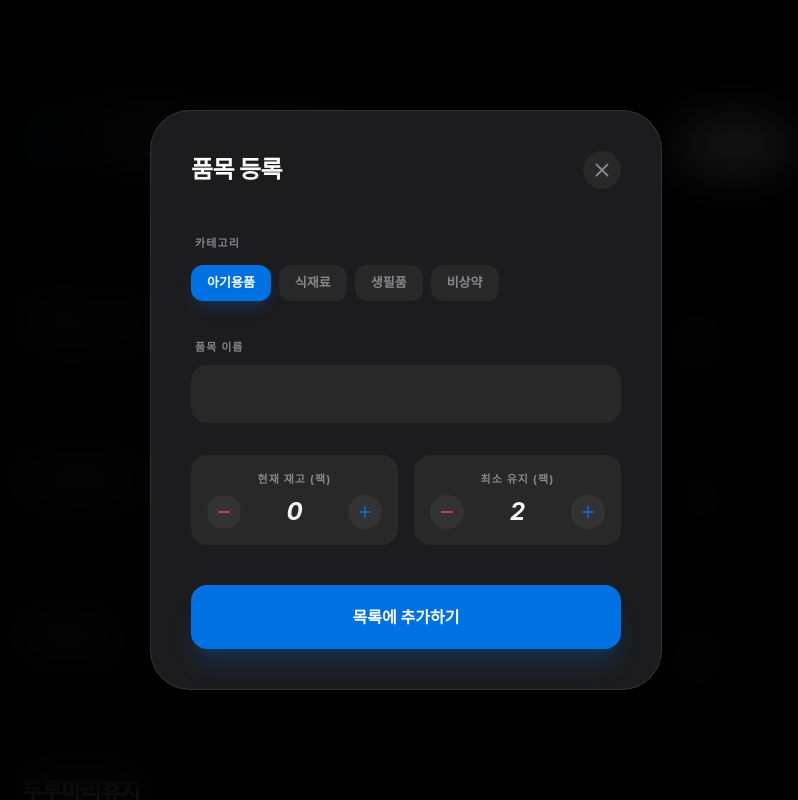
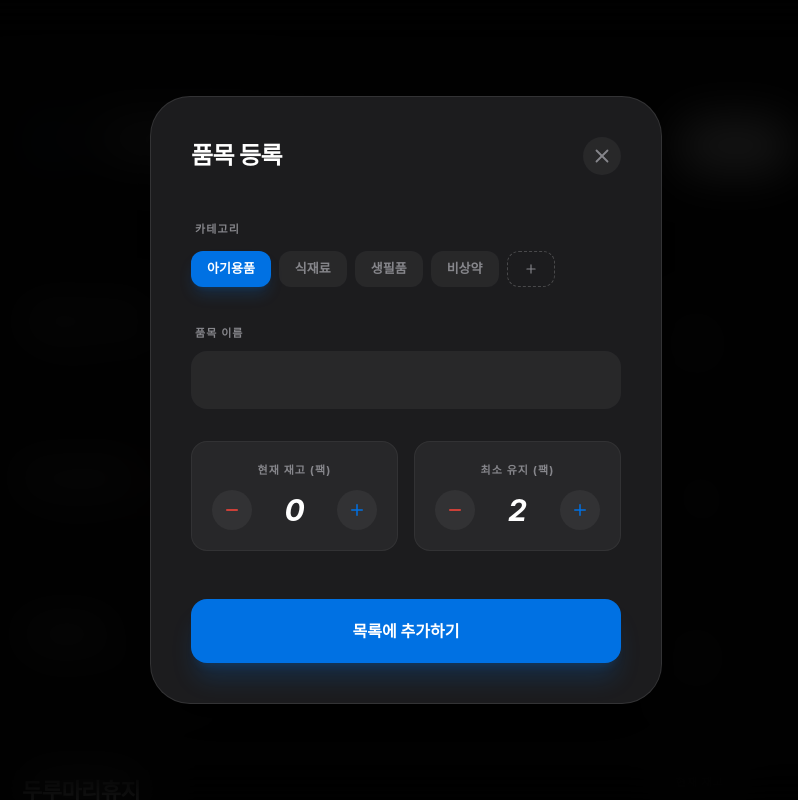
Before and after one commit to hyeoni2/home-inventory, a Next.js app: page / in a window 1280 px wide. Both pictures are taken after a click on the button "품목 추가". Shown: the top 800 px of the page, without its empty margins (234-1032 px from the left). Built offline with nearby package versions, Linux system fonts and the light colour scheme.

Commit message:
카테고리 관리 기능 복구 및 수량 조절 UI 최종 최적화

```diff
--- a/pages/index.js
+++ b/pages/index.js
@@ -1,7 +1,7 @@
 import { useState } from 'react';
 import fs from 'fs';
 import path from 'path';
-import { Plus, Trash2, Package, X, AlertCircle, Home as HomeIcon, Check, Minus, Plus as PlusIcon, Edit3 } from 'lucide-react';
+import { Plus, Trash2, Package, X, AlertCircle, Home as HomeIcon, Check, Minus, Plus as PlusIcon, Edit3, PlusCircle } from 'lucide-react';
 
 export async function getServerSideProps() {
   const filePath = path.join(process.cwd(), 'data', 'inventory.md');
@@ -17,8 +17,10 @@ export async function getServerSideProps() {
 export default function Home({ initialData }) {
   const [items, setItems] = useState(initialData);
   const [isModalOpen, setIsModalOpen] = useState(false);
-  const [editingId, setEditingId] = useState(null); // 수정 중인 아이템 ID
+  const [editingId, setEditingId] = useState(null);
   const [deleteIndex, setDeleteIndex] = useState(null);
+
+  // 🏷️ 카테고리 상태 관리
   const [categories, setCategories] = useState(['아기용품', '식재료', '생필품', '비상약']);
   const [newCatInput, setNewCatInput] = useState('');
   const [isAddingCat, setIsAddingCat] = useState(false);
@@ -26,21 +28,28 @@ export default function Home({ initialData }) {
   const initialForm = { name: '', category: '아기용품', current: 0, min: 2, unit: '팩' };
   const [formData, setFormData] = useState(initialForm);
 
+  // ☁️ GitHub API 연동 저장 로직
   const saveToFile = async (updatedItems) => {
     let mdContent = `# 📦 우리집 재고 현황 (구리 두산)\n\n| 품목 | 카테고리 | 현재 | 최소 | 단위 | 상태 |\n| :--- | :--- | :---: | :---: | :--- | :--- |\n`;
     updatedItems.forEach(item => {
       const status = item.current <= item.min ? '🚨 부족' : '✅ 여유';
       mdContent += `| **${item.name}** | ${item.category} | ${item.current} | ${item.min} | ${item.unit} | ${status} |\n`;
     });
-    await fetch('/api/update', {
+
+    // API 호출 (GitHub에 직접 커밋)
+    const response = await fetch('/api/update', {
       method: 'POST',
       headers: { 'Content-Type': 'application/json' },
       body: JSON.stringify({ content: mdContent }),
     });
-    setItems(updatedItems.map((item, idx) => ({ ...item, id: idx })));
+
+    if (response.ok) {
+      setItems(updatedItems.map((item, idx) => ({ ...item, id: idx })));
+    } else {
+      alert('GitHub 저장 실패! Vercel 환경 변수를 확인해주세요.');
+    }
   };
 
-  // 모달 열기 (추가/수정 공용)
   const openModal = (item = null) => {
     if (item) {
       setFormData({ ...item });
@@ -54,12 +63,9 @@ export default function Home({ initialData }) {
 
   const handleSave = () => {
     if (!formData.name) return;
-    let updated;
-    if (editingId !== null) {
-      updated = items.map(item => item.id === editingId ? formData : item);
-    } else {
-      updated = [...items, formData];
-    }
+    let updated = editingId !== null
+      ? items.map(item => item.id === editingId ? formData : item)
+      : [...items, formData];
     saveToFile(updated);
     setIsModalOpen(false);
   };
@@ -69,13 +75,33 @@ export default function Home({ initialData }) {
     setDeleteIndex(null);
   };
 
+  // 🏷️ 카테고리 추가/삭제 함수
+  const addCategory = () => {
+    if (newCatInput && !categories.includes(newCatInput)) {
+      const updatedCats = [...categories, newCatInput];
+      setCategories(updatedCats);
+      setFormData({ ...formData, category: newCatInput });
+      setNewCatInput('');
+      setIsAddingCat(false);
+    }
+  };
+
+  const removeCategory = (catToDelete) => {
+    if (categories.length <= 1) return;
+    const updatedCats = categories.filter(c => c !== catToDelete);
+    setCategories(updatedCats);
+    if (formData.category === catToDelete) {
+      setFormData({ ...formData, category: updatedCats[0] });
+    }
+  };
+
   return (
     <div className="min-h-screen bg-[#0a0a0a] text-[#f5f5f7] p-6 md:p-20 font-[-apple-system,system-ui,sans-serif] antialiased">
       <div className="max-w-3xl mx-auto">
 
         <header className="flex justify-between items-end mb-24 pb-8 border-b border-white/5">
           <div className="space-y-4">
-            <p className="text-[12px] font-bold text-[#86868b] tracking-[0.3em] pl-1.5 opacity-60 uppercase tracking-tighter italic">Guri Doosan Dashboard</p>
+            <p className="text-[12px] font-bold text-[#86868b] tracking-[0.3em] pl-1.5 opacity-60 uppercase">Guri Doosan Dashboard</p>
             <div className="flex items-center gap-5">
               <div className="w-14 h-14 bg-[#1c1c1e] rounded-2xl flex items-center justify-center border border-white/5 shadow-2xl">
                 <HomeIcon size={30} className="text-[#0071e3]" />
@@ -83,7 +109,7 @@ export default function Home({ initialData }) {
               <h1 className="text-4xl font-bold tracking-tight text-white">우리집 재고관리<span className="text-[#0071e3]">.</span></h1>
             </div>
           </div>
-          <button onClick={() => openModal()} className="bg-white text-black px-7 py-3.5 rounded-full text-[14px] font-bold hover:scale-105 transition-all active:scale-95 shadow-lg">품목 추가</button>
+          <button onClick={() => openModal()} className="bg-white text-black px-7 py-3.5 rounded-full text-[14px] font-bold hover:scale-105 transition-all active:scale-95 shadow-lg shadow-white/5">품목 추가</button>
         </header>
 
         <div className="space-y-10">
@@ -122,66 +148,97 @@ export default function Home({ initialData }) {
             <div className="bg-[#1c1c1e] border border-white/10 w-full max-w-lg rounded-[2.5rem] p-10 shadow-2xl animate-in zoom-in-95 duration-200">
               <div className="flex justify-between items-center mb-10">
                 <h2 className="text-2xl font-bold text-white tracking-tight">{editingId !== null ? '품목 수정' : '품목 등록'}</h2>
-                <button onClick={() => setIsModalOpen(false)} className="text-[#86868b] hover:text-white p-2 bg-white/5 rounded-full"><X size={22}/></button>
+                <button onClick={() => setIsModalOpen(false)} className="text-[#86868b] hover:text-white p-2 bg-white/5 rounded-full transition-colors"><X size={22}/></button>
               </div>
 
               <div className="space-y-8">
+                {/* 🏷️ [복구됨] 카테고리 관리 섹션 */}
                 <div className="space-y-3">
                   <label className="text-[11px] font-bold text-[#86868b] uppercase tracking-widest ml-1">카테고리</label>
                   <div className="flex flex-wrap gap-2">
                     {categories.map((cat) => (
-                      <button key={cat} onClick={() => setFormData({...formData, category: cat})} className={`px-4 py-2 rounded-xl text-[13px] font-bold transition-all ${formData.category === cat ? 'bg-[#0071e3] text-white shadow-lg shadow-[#0071e3]/20' : 'bg-white/5 text-[#86868b] hover:bg-white/10'}`}>{cat}</button>
+                      <div key={cat} className="group/cat relative">
+                        <button
+                          onClick={() => setFormData({...formData, category: cat})}
+                          className={`px-4 py-2 rounded-xl text-[13px] font-bold transition-all ${formData.category === cat ? 'bg-[#0071e3] text-white shadow-lg shadow-[#0071e3]/20' : 'bg-white/5 text-[#86868b] hover:bg-white/10'}`}
+                        >
+                          {cat}
+                        </button>
+                        <button
+                          onClick={(e) => { e.stopPropagation(); removeCategory(cat); }}
+                          className="absolute -top-1.5 -right-1.5 bg-[#ff453a] text-white rounded-full p-0.5 opacity-0 group-hover/cat:opacity-100 transition-opacity"
+                        >
+                          <X size={10} strokeWidth={4} />
+                        </button>
+                      </div>
                     ))}
+                    {isAddingCat ? (
+                      <div className="flex items-center gap-1 animate-in slide-in-from-left-2">
+                        <input
+                          autoFocus
+                          type="text"
+                          value={newCatInput}
+                          onChange={(e) => setNewCatInput(e.target.value)}
+                          onKeyDown={(e) => e.key === 'Enter' && addCategory()}
+                          className="bg-white/5 border border-[#0071e3] rounded-xl px-3 py-1.5 text-[13px] text-white focus:outline-none w-24"
+                          placeholder="새 분류"
+                        />
+                        <button onClick={addCategory} className="text-[#0071e3] p-1"><Check size={16} /></button>
+                      </div>
+                    ) : (
+                      <button onClick={() => setIsAddingCat(true)} className="px-4 py-2 rounded-xl border border-dashed border-white/20 text-[#86868b] text-[13px] hover:border-white/40"><Plus size={14}/></button>
+                    )}
                   </div>
                 </div>
 
                 <div className="space-y-2">
                   <label className="text-[11px] font-bold text-[#86868b] uppercase tracking-widest ml-1">품목 이름</label>
-                  <input type="text" value={formData.name} onChange={(e) => setFormData({...formData, name: e.target.value})} className="w-full bg-white/5 rounded-2xl p-4 text-[16px] text-white focus:outline-none border border-transparent" />
+                  <input type="text" value={formData.name} onChange={(e) => setFormData({...formData, name: e.target.value})} className="w-full bg-white/5 rounded-2xl p-4 text-[16px] text-white focus:outline-none border border-transparent focus:border-white/10 transition-all" />
                 </div>
 
                 <div className="grid grid-cols-2 gap-4">
-                  <div className="space-y-2 text-center bg-white/5 rounded-2xl p-4">
-                    <label className="text-[11px] font-bold text-[#86868b] uppercase tracking-widest block mb-2">현재 재고 ({formData.unit})</label>
+                  <div className="space-y-2 text-center bg-white/5 rounded-2xl p-5 border border-white/5">
+                    <label className="text-[11px] font-bold text-[#86868b] uppercase tracking-widest block mb-3">현재 재고 ({formData.unit})</label>
                     <div className="flex items-center justify-between">
-                      <button onClick={() => setFormData(p => ({...p, current: Math.max(0, p.current - 1)}))} className="p-2 bg-white/5 rounded-full text-[#ff453a]"><Minus size={18}/></button>
-                      <span className="text-2xl font-bold italic">{formData.current}</span>
-                      <button onClick={() => setFormData(p => ({...p, current: p.current + 1}))} className="p-2 bg-white/5 rounded-full text-[#0071e3]"><PlusIcon size={18}/></button>
+                      <button onClick={() => setFormData(p => ({...p, current: Math.max(0, p.current - 1)}))} className="w-10 h-10 bg-white/5 rounded-full flex items-center justify-center text-[#ff453a] hover:bg-white/10 active:scale-90 transition-all"><Minus size={18}/></button>
+                      <span className="text-3xl font-bold italic text-white">{formData.current}</span>
+                      <button onClick={() => setFormData(p => ({...p, current: p.current + 1}))} className="w-10 h-10 bg-white/5 rounded-full flex items-center justify-center text-[#0071e3] hover:bg-white/10 active:scale-90 transition-all"><PlusIcon size={18}/></button>
                     </div>
                   </div>
-                  <div className="space-y-2 text-center bg-white/5 rounded-2xl p-4">
-                    <label className="text-[11px] font-bold text-[#86868b] uppercase tracking-widest block mb-2">최소 유지 ({formData.unit})</label>
+                  <div className="space-y-2 text-center bg-white/5 rounded-2xl p-5 border border-white/5">
+                    <label className="text-[11px] font-bold text-[#86868b] uppercase tracking-widest block mb-3">최소 유지 ({formData.unit})</label>
                     <div className="flex items-center justify-between">
-                      <button onClick={() => setFormData(p => ({...p, min: Math.max(0, p.min - 1)}))} className="p-2 bg-white/5 rounded-full text-[#ff453a]"><Minus size={18}/></button>
-                      <span className="text-2xl font-bold italic">{formData.min}</span>
-                      <button onClick={() => setFormData(p => ({...p, min: p.min + 1}))} className="p-2 bg-white/5 rounded-full text-[#0071e3]"><PlusIcon size={18}/></button>
+                      <button onClick={() => setFormData(p => ({...p, min: Math.max(0, p.min - 1)}))} className="w-10 h-10 bg-white/5 rounded-full flex items-center justify-center text-[#ff453a] hover:bg-white/10 active:scale-90 transition-all"><Minus size={18}/></button>
+                      <span className="text-3xl font-bold italic text-white">{formData.min}</span>
+                      <button onClick={() => setFormData(p => ({...p, min: p.min + 1}))} className="w-10 h-10 bg-white/5 rounded-full flex items-center justify-center text-[#0071e3] hover:bg-white/10 active:scale-90 transition-all"><PlusIcon size={18}/></button>
                     </div>
                   </div>
                 </div>
               </div>
 
-              <button onClick={handleSave} className="w-full bg-[#0071e3] text-white font-bold py-5 rounded-2xl mt-10 text-[16px] shadow-xl shadow-[#0071e3]/20 active:scale-[0.98]">
+              <button onClick={handleSave} className="w-full bg-[#0071e3] text-white font-bold py-5 rounded-2xl mt-12 text-[16px] shadow-xl shadow-[#0071e3]/20 active:scale-[0.98] transition-all">
                 {editingId !== null ? '변경사항 저장하기' : '목록에 추가하기'}
               </button>
             </div>
           </div>
         )}
 
+        {/* 삭제 모달 생략 (코드 동일) */}
         {deleteIndex !== null && (
           <div className="fixed inset-0 z-[60] flex items-center justify-center bg-black/80 backdrop-blur-xl p-6">
-            <div className="bg-[#1c1c1e] w-full max-w-sm rounded-[32px] p-10 text-center border border-white/10 shadow-2xl">
+            <div className="bg-[#1c1c1e] w-full max-w-sm rounded-[32px] p-10 text-center border border-white/10 shadow-2xl animate-in zoom-in-95 duration-200">
               <div className="w-16 h-16 bg-[#ff453a]/10 text-[#ff453a] rounded-full flex items-center justify-center mx-auto mb-8 border border-[#ff453a]/20"><AlertCircle size={32} /></div>
-              <h2 className="text-[20px] font-bold mb-3 text-white">정말 삭제하시겠습니까?</h2>
+              <h2 className="text-[20px] font-bold mb-3 text-white tracking-tight">정말 삭제하시겠습니까?</h2>
               <div className="flex flex-col gap-3">
-                <button onClick={confirmDelete} className="py-4 bg-[#ff453a] text-white rounded-2xl font-semibold hover:bg-[#ff3b30]">삭제</button>
-                <button onClick={() => setDeleteIndex(null)} className="py-4 text-[#0071e3] font-semibold">취소</button>
+                <button onClick={confirmDelete} className="py-4 bg-[#ff453a] text-white rounded-2xl font-semibold text-[15px] hover:bg-[#ff3b30] transition-colors shadow-lg shadow-[#ff453a]/20">삭제</button>
+                <button onClick={() => setDeleteIndex(null)} className="py-4 text-[#0071e3] font-semibold text-[15px] hover:text-[#0a84ff]">취소</button>
               </div>
             </div>
           </div>
         )}
 
         <footer className="mt-40 mb-10 text-center py-10 border-t border-white/5 opacity-40">
-          <p className="text-[11px] text-[#86868b] font-medium tracking-[0.3em] uppercase">Olle Dashboard · Guri Doosan · 2026</p>
+          <p className="text-[11px] text-[#86868b] font-medium tracking-[0.3em] uppercase italic">Olle Dashboard · Guri Doosan · 2026</p>
         </footer>
       </div>
     </div>
```
